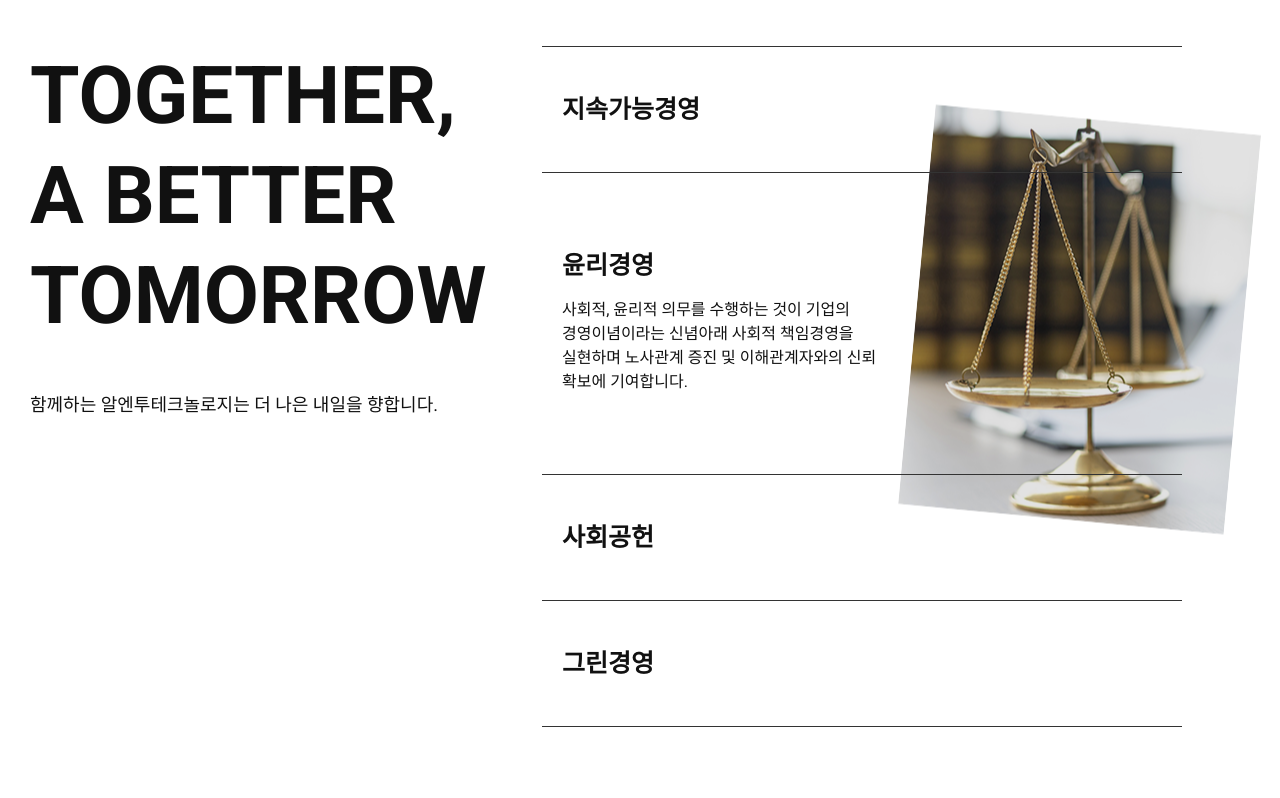
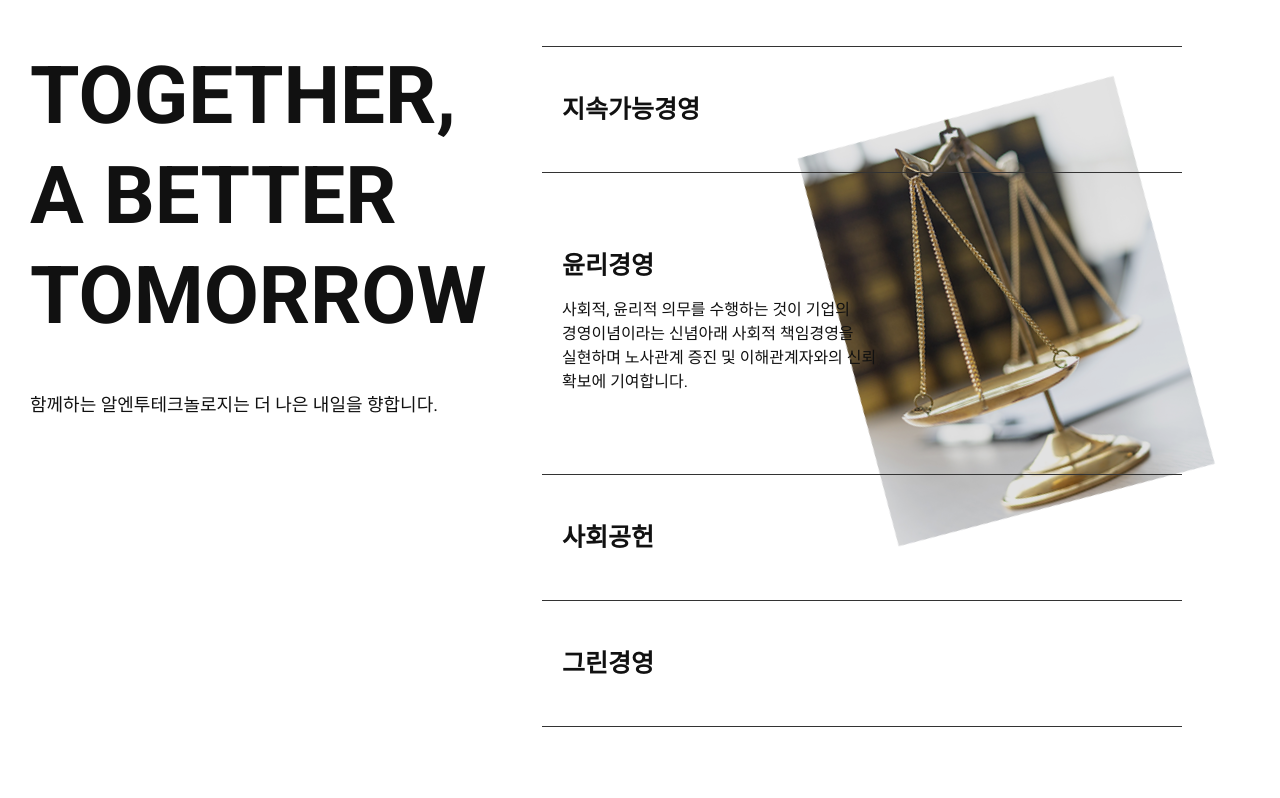
Before and after one commit to jhs0105/rn2, a plain HTML site: page html/index.html in a window 1280 px wide. Shown: the part 3508-4306 px from the top of the page. Drawn offline with nearby package versions, Linux system fonts and the light colour scheme.

Commit message:
transition

```diff
--- a/scss/main.scss
+++ b/scss/main.scss
@@ -280,11 +280,19 @@
         }
         &.on {
           padding: 80px 20px;
-          transition: all 0.3s ease;
           .contents {
-            display: block;
+            height: 100%;
+            margin-top: 20px;
+            transition: all 0.25s ease;
+            p {
+              visibility: visible;
+              opacity: 1;
+              transition: all 0.5s ease;
+            }
             img {
-              transform: translateY(-45%);
+              visibility: visible;
+              transform: rotate(-20deg) translateY(-50%);
+              transition: all 0.5s ease;
             }
           }
         }
@@ -292,19 +300,24 @@
           display: flex;
           justify-content: space-between;
           position: relative;
-          display: none;
-          margin-top: 20px;
+          //margin-top: 20px;
+          height: 0;
+
           p {
             font-size: 16px;
             width: 350px;
             word-break: keep-all;
             line-height: 1.5;
+            visibility: hidden;
+            opacity: 0;
           }
           img {
             position: absolute;
             right: -100px;
             top: 0;
             z-index: -1;
+            visibility: hidden;
+            transform: translateY(-40%);
           }
         }
       }
```
Also changed, not shown: css/main.css, css/main.min.css.
